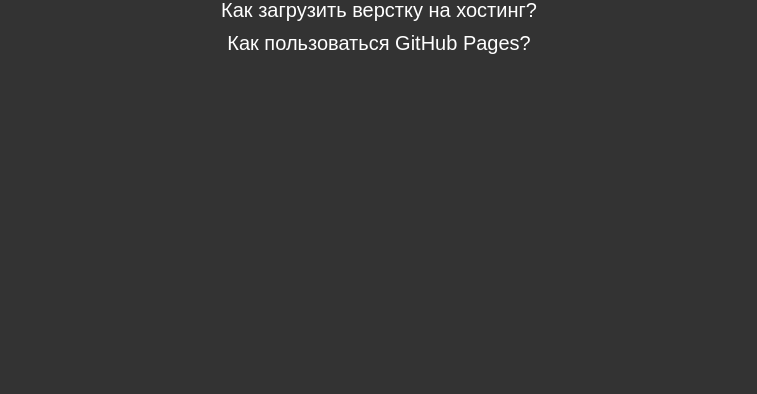
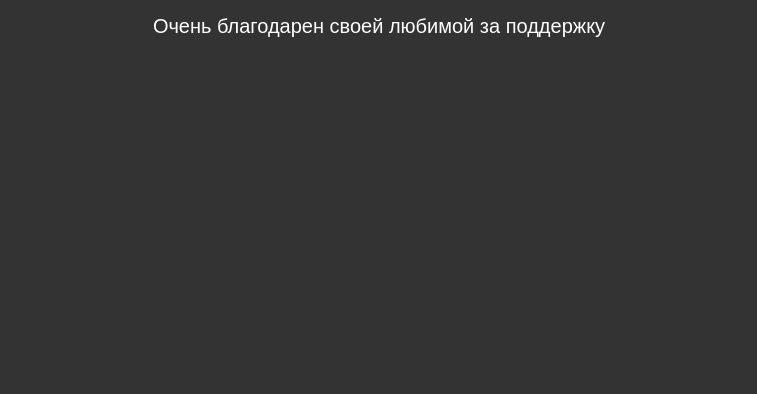
Before and after one commit to Alexandr-Smolovskiy/site, a plain HTML site: page index.html in a window 1280 px wide. Shown: the part 406-800 px from the top of the page, without its empty margins (261-1018 px from the left). Drawn offline with Linux system fonts and the light colour scheme.

Commit message:
Add files via upload

```diff
--- a/index.html
+++ b/index.html
@@ -3,6 +3,7 @@
 <!-- Оболочка документа, указываем язык содержимого -->
 <html lang="ru">
 <!-- Заголовок страницы, контейнер для других важных данных (не отображается) -->
+
 <head>
 	<!-- Заголовок страницы в браузере -->
 	<title>Привет мир</title>
@@ -14,13 +15,14 @@
 	<meta name="viewport" content="width=device-width">
 </head>
 <!-- Отображаемое тело страницы -->
+
 <body>
 	<!-- Оболочка -->
 	<div class="wrapper">
 		<!-- Контент -->
 		<h1>Привет мир! Это мой первый сайт)</h1>
-			<p>Как загрузить верстку на хостинг?</p>
-			<p>Как пользоваться GitHub Pages?</p>
+		<p>Очень благодарен своей любимой за поддержку</p>
 	</div>
 </body>
+
 </html>
```
Lines whose indentation alone changed are shown as unchanged.
